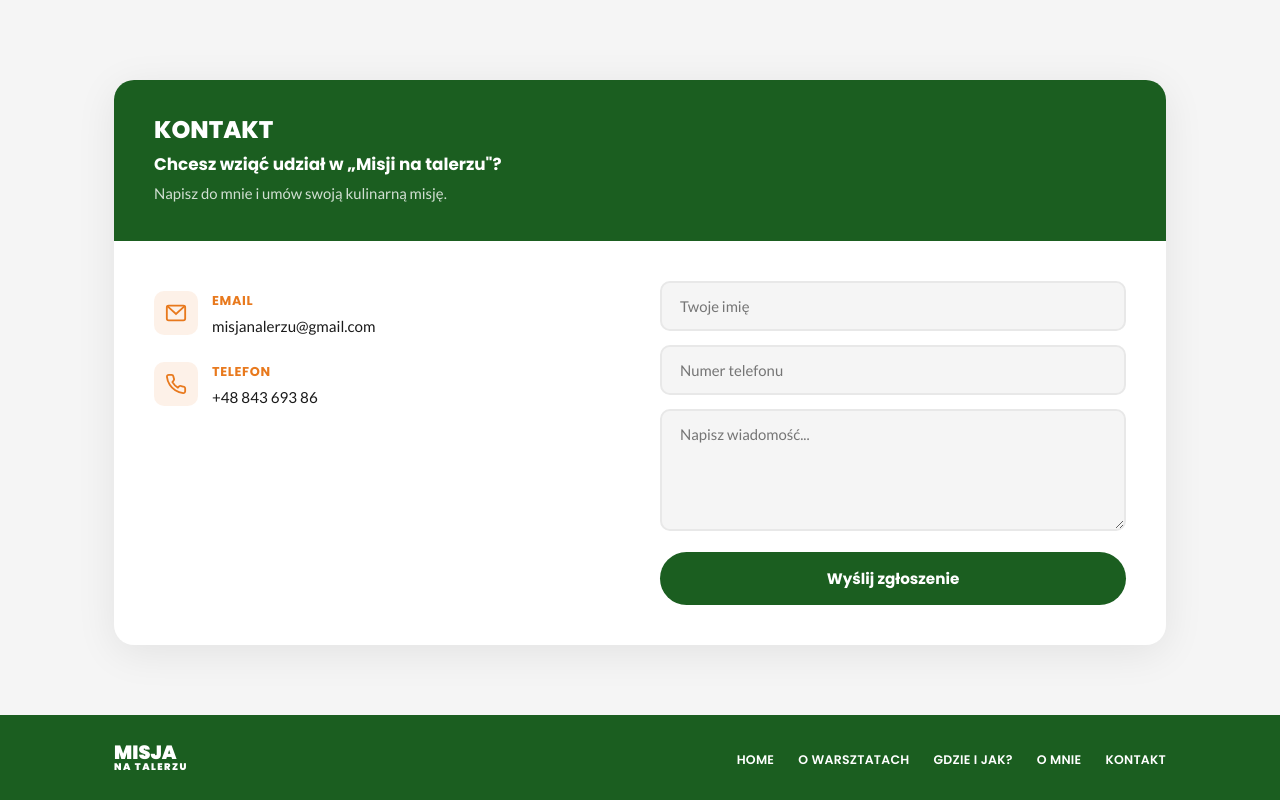
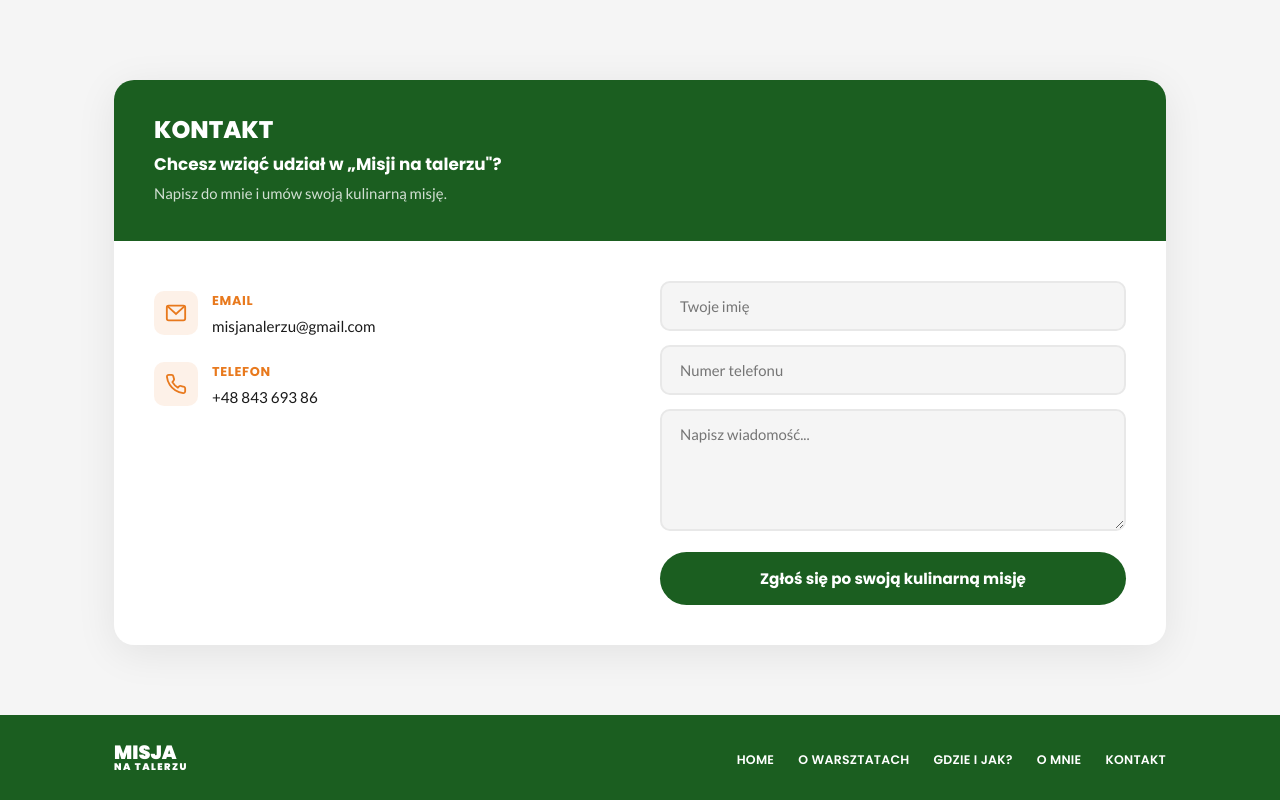
Before and after one commit to KunagoneSA/kulinaria-agatki, a plain HTML site: page index.html in a window 1280 px wide. Shown: the part 3561-4361 px from the top of the page. Drawn offline with Linux system fonts and the light colour scheme.

Commit message:
Change contact form button text to 'Zgłoś się po swoją kulinarną misję'
Co-Authored-By: Claude Opus 4.6 <noreply@anthropic.com>

```diff
--- a/index.html
+++ b/index.html
@@ -276,7 +276,7 @@
           <input type="text" name="imie" placeholder="Twoje imię" aria-label="Imię" required>
           <input type="tel" name="telefon" placeholder="Numer telefonu" aria-label="Telefon" required>
           <textarea name="wiadomosc" placeholder="Napisz wiadomość..." rows="5" aria-label="Wiadomość" required></textarea>
-          <button type="submit" class="btn btn--green">Wyślij zgłoszenie</button>
+          <button type="submit" class="btn btn--green">Zgłoś się po swoją kulinarną misję</button>
         </form>
       </div>
     </div>
```
